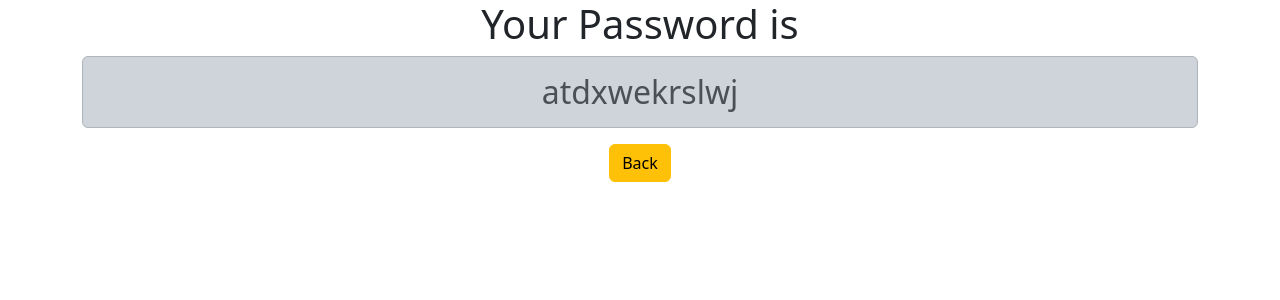
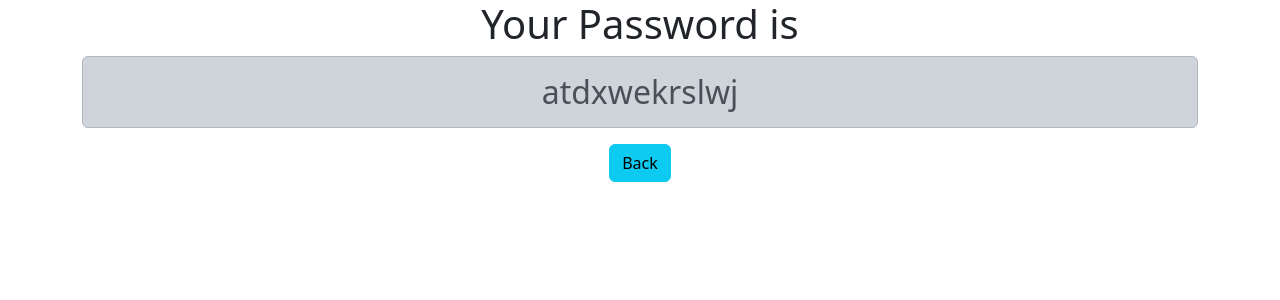
Before and after one commit to Ada-lave/Django-pas-gen, a Django app: page /gen_password in a window 1280 px wide. Shown: the top 300 px of the page. Run offline with Django 4.2, Linux system fonts and the light colour scheme.

Commit message:
Second change

```diff
--- a/generator/templates/generator/pass.html
+++ b/generator/templates/generator/pass.html
@@ -1,5 +1,5 @@
 <link href="https://cdn.jsdelivr.net/npm/bootstrap@5.3.0-alpha1/dist/css/bootstrap.min.css" rel="stylesheet" integrity="sha384-GLhlTQ8iRABdZLl6O3oVMWSktQOp6b7In1Zl3/Jr59b6EGGoI1aFkw7cmDA6j6gD" crossorigin="anonymous">
 <div class="container text-center">
 <h1>Your Password is <h2 class="alert alert-dark">{{ password }}</h2></h1>
-<a  class="btn btn-warning"href="{% url 'home' %}">Back</a>
+<a  class="btn btn-info"href="{% url 'home' %}">Back</a>
 </div>
```
